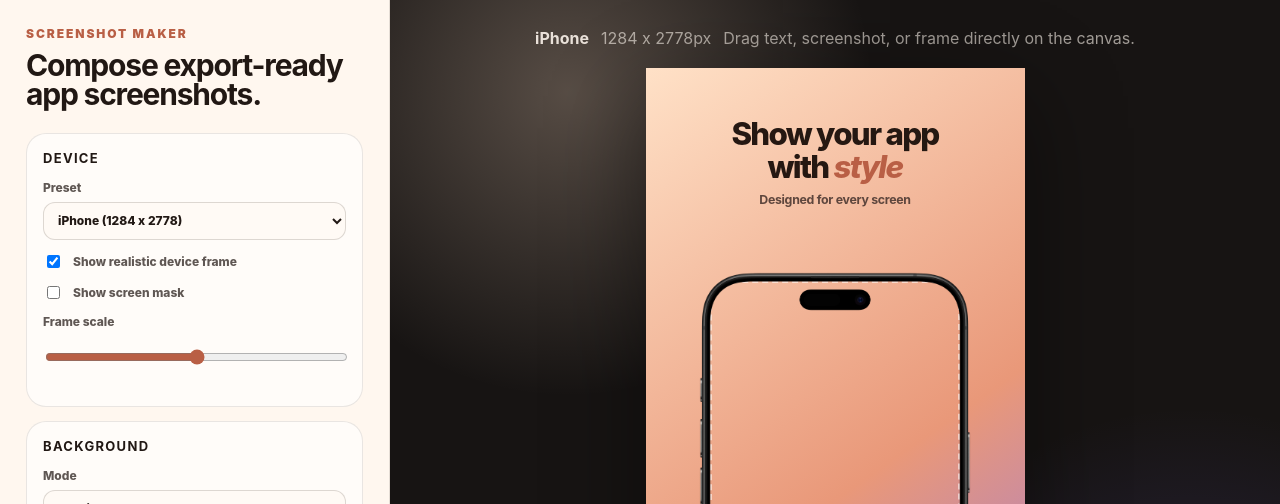
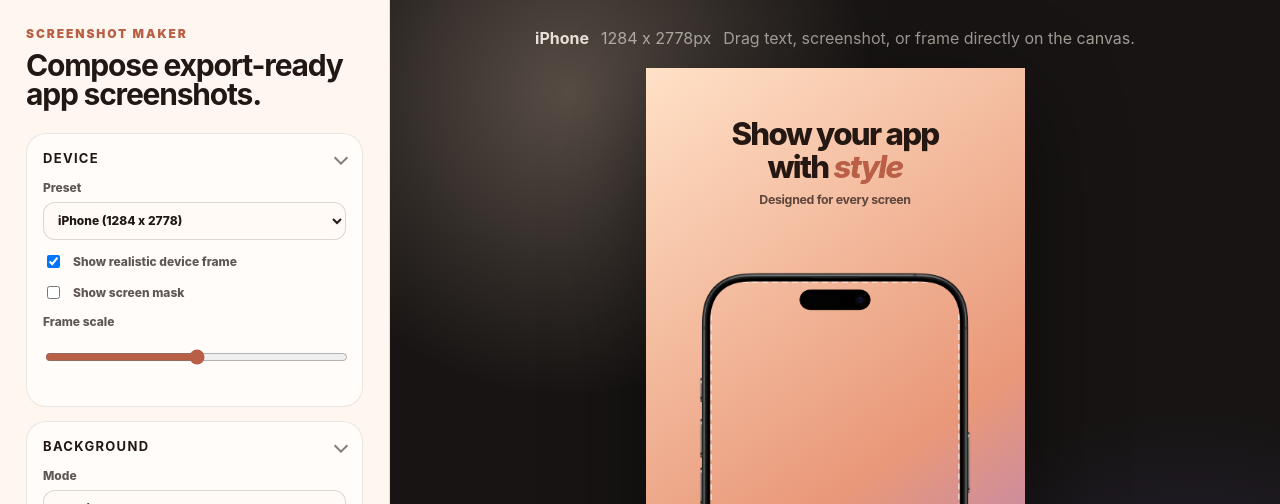
Before and after one commit to edualm/app-store-screenshot-maker, a React (Vite) app: page / in a window 1280 px wide. Shown: the top 504 px of the page. Built offline with nearby package versions, Linux system fonts and the light colour scheme.

Commit message:
Add collapsible.

```diff
--- a/src/App.tsx
+++ b/src/App.tsx
@@ -639,8 +639,10 @@ function App() {
           <h1>Compose export-ready app screenshots.</h1>
         </header>
 
-        <section className="panel">
-          <h2>Device</h2>
+        <details className="panel" open>
+          <summary>
+            <h2>Device</h2>
+          </summary>
           <label>
             Preset
             <select
@@ -694,10 +696,12 @@ function App() {
               }
             />
           </label>
-        </section>
-
-        <section className="panel">
-          <h2>Background</h2>
+        </details>
+
+        <details className="panel" open>
+          <summary>
+            <h2>Background</h2>
+          </summary>
           <label>
             Mode
             <select
@@ -834,10 +838,12 @@ function App() {
               </label>
             </>
           ) : null}
-        </section>
-
-        <section className="panel">
-          <h2>Screenshot</h2>
+        </details>
+
+        <details className="panel" open>
+          <summary>
+            <h2>Screenshot</h2>
+          </summary>
           <label>
             Upload screenshot
             <input
@@ -888,10 +894,12 @@ function App() {
           >
             Fit screenshot
           </button>
-        </section>
-
-        <section className="panel">
-          <h2>Text</h2>
+        </details>
+
+        <details className="panel" open>
+          <summary>
+            <h2>Text</h2>
+          </summary>
           <label>
             Overlay text
             <textarea
@@ -1108,7 +1116,7 @@ function App() {
               <option value="right">Right</option>
             </select>
           </label>
-        </section>
+        </details>
 
         <div className="export-actions">
           <button
--- a/src/styles.css
+++ b/src/styles.css
@@ -87,6 +87,40 @@ h2 {
   border-radius: 20px;
   margin-bottom: 14px;
   padding: 16px;
+}
+
+.panel summary {
+  align-items: center;
+  cursor: pointer;
+  display: flex;
+  justify-content: space-between;
+  list-style: none;
+}
+
+.panel summary::-webkit-details-marker {
+  display: none;
+}
+
+.panel summary::after {
+  border-bottom: 2px solid rgba(33, 24, 20, 0.56);
+  border-right: 2px solid rgba(33, 24, 20, 0.56);
+  content: "";
+  height: 8px;
+  transition: transform 160ms ease;
+  transform: rotate(45deg);
+  width: 8px;
+}
+
+.panel:not([open]) summary::after {
+  transform: rotate(-45deg);
+}
+
+.panel summary h2 {
+  margin: 0;
+}
+
+.panel[open] summary {
+  margin-bottom: 14px;
 }
 
 label {
```
